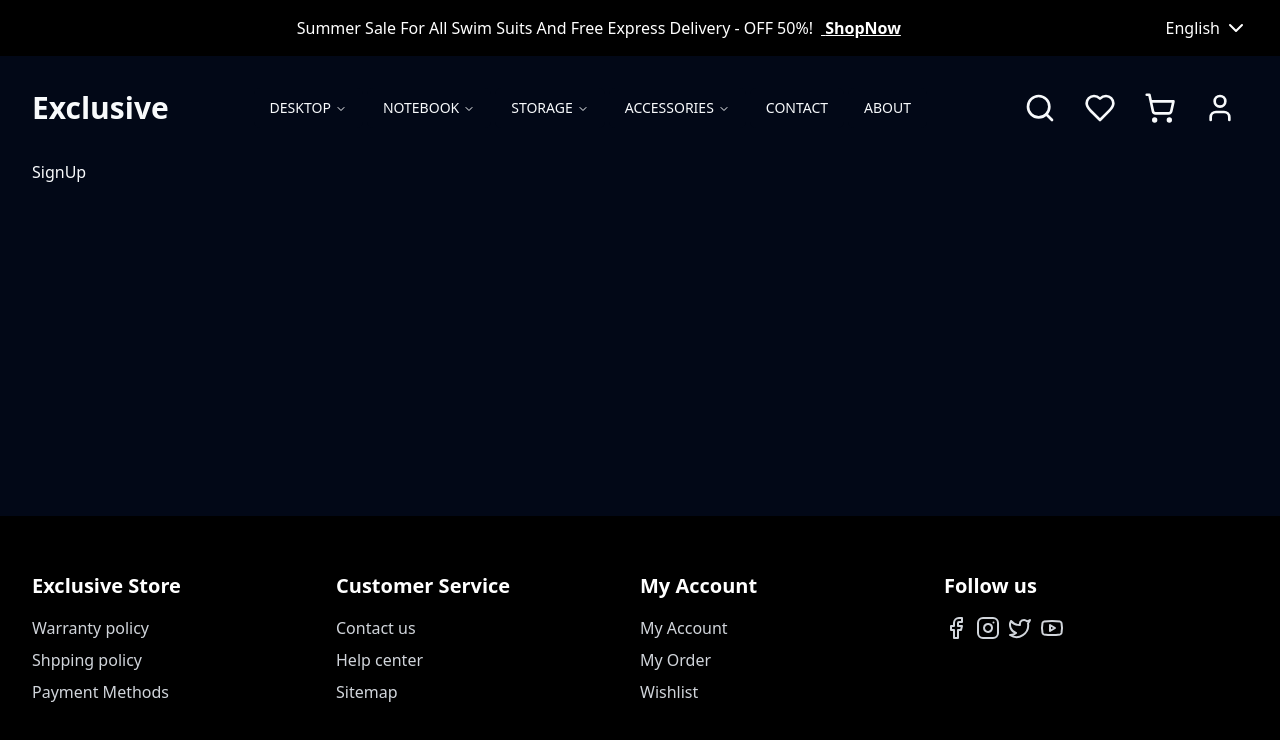
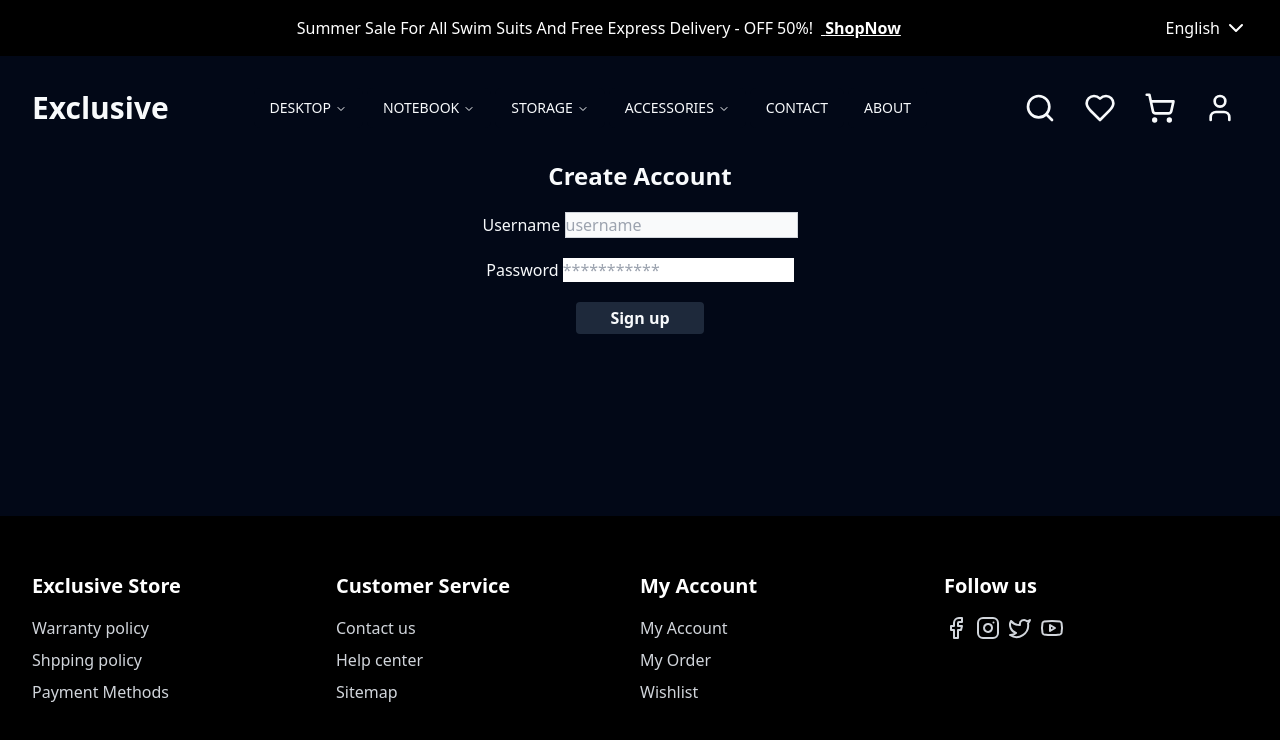
Before and after one commit to AmrMustafa282/E-Commerce, a React (Vite) app: page /sign-up in a window 1280 px wide. Shown: the top 740 px of the page. Built offline with nearby package versions, Linux system fonts and the light colour scheme.

Commit message:
first commit

```diff
--- a/src/components/SignUp.jsx
+++ b/src/components/SignUp.jsx
@@ -1,8 +1,45 @@
-import React from 'react'
+import React, { useState } from 'react'
+const SignUp = () => {
+  const [username, setUsername] = useState('');
+  const [password, setPassword] = useState('');
 
-const SignUp = () => {
+  // Function to handle form submission
+  const handleSubmit = (e) => {
+    e.preventDefault();
+    // Add logic to handle authentication here
+    console.log('Logging in with:', { username, password });
+    // You can make an API call here to authenticate the user
+  };
+
   return (
-    <div>SignUp</div>
+    <div className='text-center container '>
+      <h2 className='text-2xl font-bold'>Create Account</h2>
+      <form onSubmit={handleSubmit}>
+        <div className=' my-5 '>
+          <label htmlFor="username">Username </label>
+          <input
+            type="text"
+            id="username"
+            placeholder='username'
+            className='focus:outline-slate-500 text-slate-900 bg-gray-50 border border-gray-300 '
+            value={username}
+            onChange={(e) => setUsername(e.target.value)}
+          />
+        </div>
+        <div className=''>
+          <label htmlFor="password">Password </label>
+          <input
+            placeholder='***********'
+            className='focus:outline-slate-500 text-slate-900'
+            type="password"
+            id="password"
+            value={password}
+            onChange={(e) => setPassword(e.target.value)}
+          />
+        </div>
+        <button type="submit" className='my-5 bg-slate-800 p-1 transition-colors duration-500 w-32 font-sans font-bold my-5 rounded hover:bg-slate-700 h ...'>Sign up</button>
+      </form>
+    </div>
   )
 }
 
```
